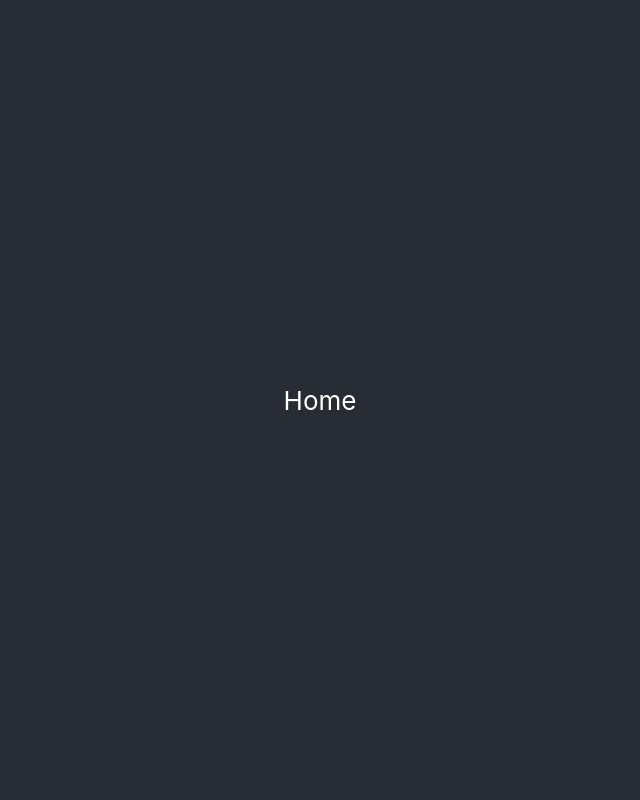
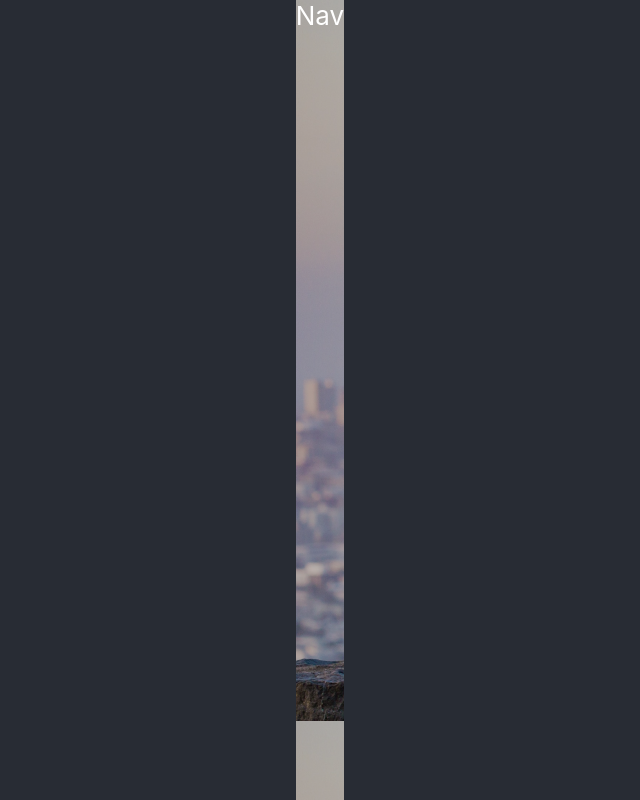
Before and after one commit to ShishirShekhar/CollegeGrahasthi, a React (Create React App) app in the folder client/: page / in a window 1280 px wide. Shown: the whole page, without its empty margins (320-960 px from the left). Built offline with nearby package versions, Linux system fonts and the light colour scheme.

Commit message:
init hero section

```diff
--- /dev/null
+++ b/client/src/components/Global/Nav.jsx
@@ -0,0 +1,9 @@
+import React from 'react'
+
+const Nav = () => {
+  return (
+    <div>Nav</div>
+  )
+}
+
+export default Nav
--- /dev/null
+++ b/client/src/components/Home/Hero.jsx
@@ -0,0 +1,16 @@
+// Import required modules
+import { Box } from "@mui/material";
+// Import required components
+import Nav from "../Global/Nav";
+// Import required images
+import hero from "../../assets/hero.png";
+
+const Hero = () => {
+  return (
+    <Box sx={{ background: `url(${hero})`, minHeight: "100vh" }}>
+      <Nav />
+    </Box>
+  );
+};
+
+export default Hero;
--- a/client/src/pages/Home.jsx
+++ b/client/src/pages/Home.jsx
@@ -1,9 +1,14 @@
-import React from 'react'
+// Import required modules
+import { Box } from "@mui/material";
+// Import required components
+import Hero from "../components/Home/Hero";
 
 const Home = () => {
   return (
-    <div>Home</div>
-  )
-}
+    <Box>
+      <Hero />
+    </Box>
+  );
+};
 
-export default Home
+export default Home;
```
Also changed, not shown: client/src/assets/hero.png (added).
